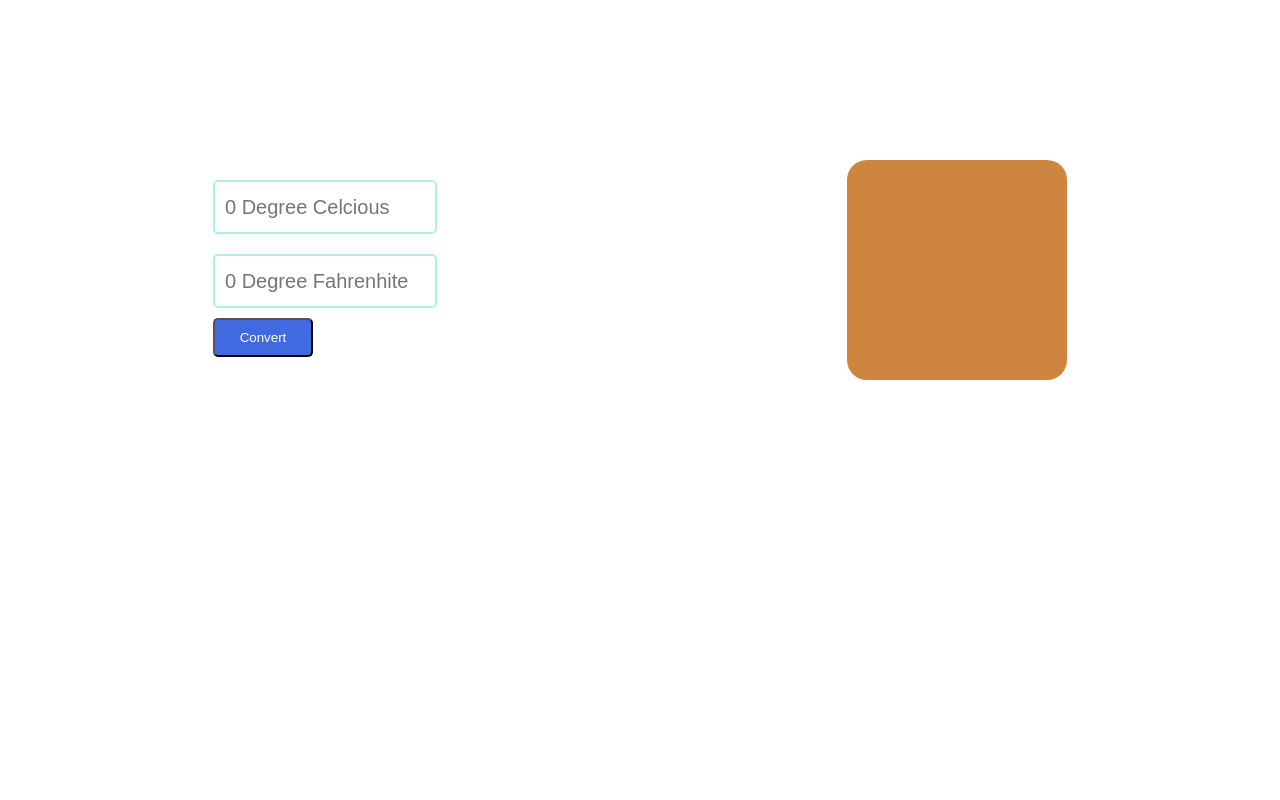
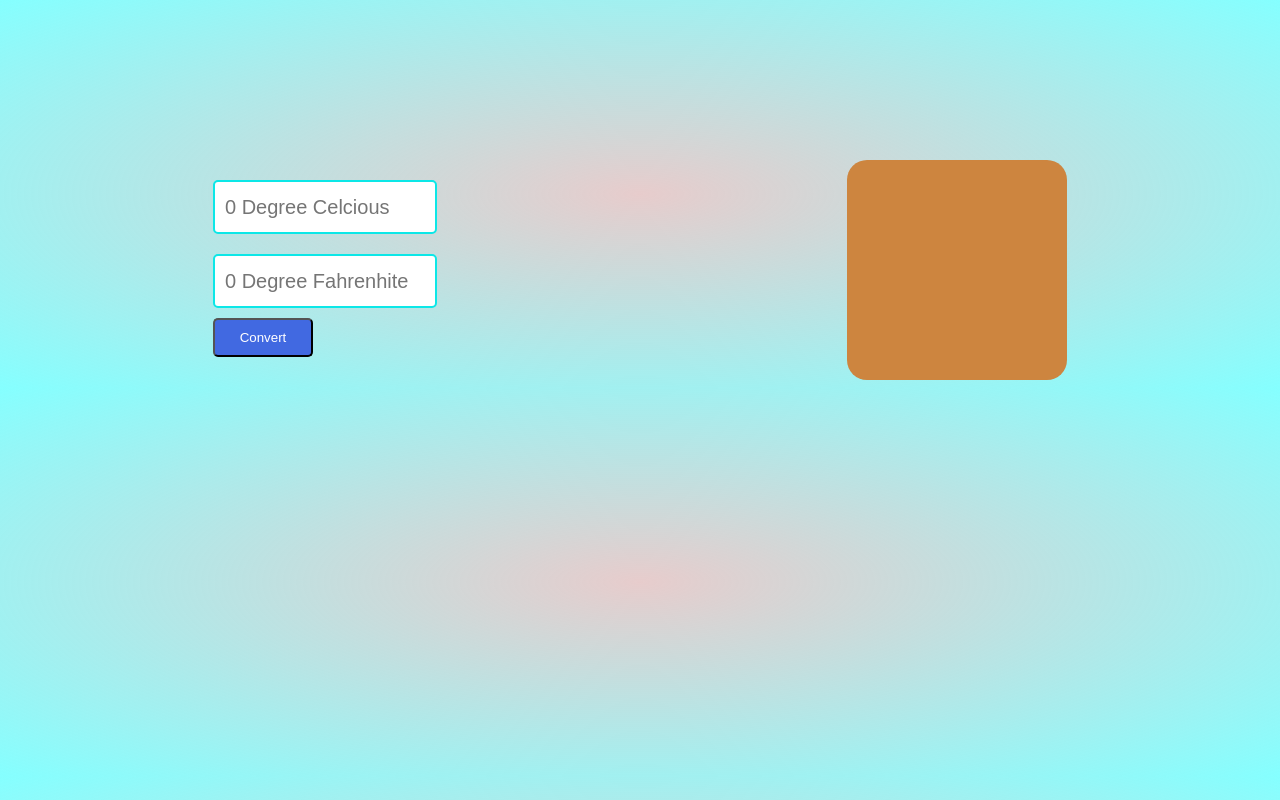
Before and after one commit to Arshat-Rony/Temperatur-Converter, a plain HTML site: page index.html in a window 1280 px wide. Drawn offline with Linux system fonts and the light colour scheme.

Commit message:
background color added

```diff
--- a/index.html
+++ b/index.html
@@ -7,6 +7,10 @@
     <meta name="viewport" content="width=device-width, initial-scale=1.0">
     <title>Document</title>
     <style>
+        body {
+            background-image: radial-gradient(rgb(231, 204, 204), rgba(0, 255, 255, 0.479))
+        }
+
         .container {
             display: flex;
             justify-content: space-around;
@@ -39,7 +43,7 @@
             height: 30px;
             margin-top: 20px;
             color: black;
-            border: 2px solid paleturquoise;
+            border: 2px solid rgb(12, 231, 231);
             padding: 10px;
             border-radius: 5px;
             text-transform: capitalize;
```
